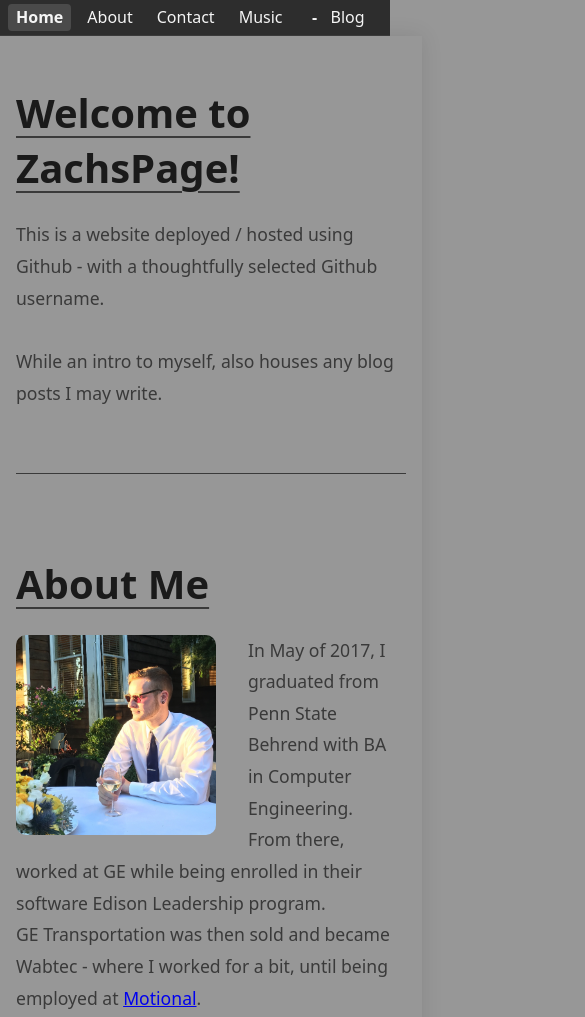
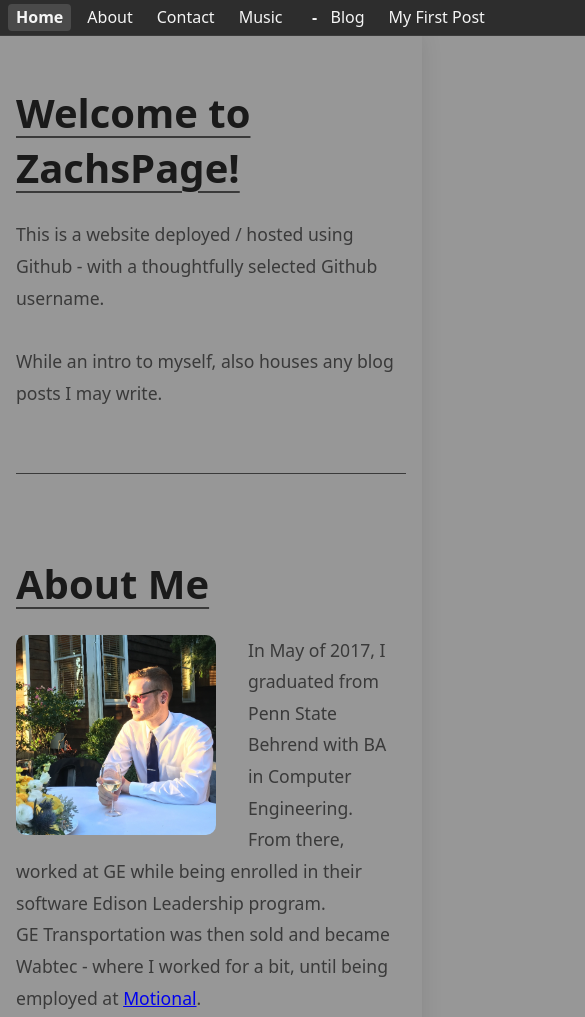
Before and after one commit to ZachsPage/ZachsPage.github.io, an Astro site: page / in a window 390 px wide. Shown: the top 1017 px of the page, 585 px wide, since content can reach past the window. Built offline with nearby package versions, Linux system fonts and the light colour scheme; Astro itself is replaced by a stand-in of ours.

Commit message:
Bugfix bar not sticky on mobile & missing width (#7)

```diff
--- a/src/layouts/BaseLayout.astro
+++ b/src/layouts/BaseLayout.astro
@@ -13,7 +13,7 @@
 <html lang="en">
     <head>
         <meta charset="UTF-8" />
-        <meta name="viewport" content="width=device-width, initial-scale=1.0" />
+        <meta name="viewport" content="height=device-height, width=device-width, initial-scale=1.0, minimum-scale=1.0, target-density=device-dpi" />
         <link rel="icon" type="image/svg+xml" href="/icons/astro.svg" />
         <meta name="generator" content={Astro.generator} />
         <title>{title}</title>
--- a/src/styles/sidebar.css
+++ b/src/styles/sidebar.css
@@ -99,7 +99,7 @@
     .sidebar {
         position: sticky !important;
         top: 0;
-        width: 100% !important;
+        width: 100vh !important;
         height: auto !important;
         border-bottom: 1px solid var(--color-border);
         border-right: none !important;
```
